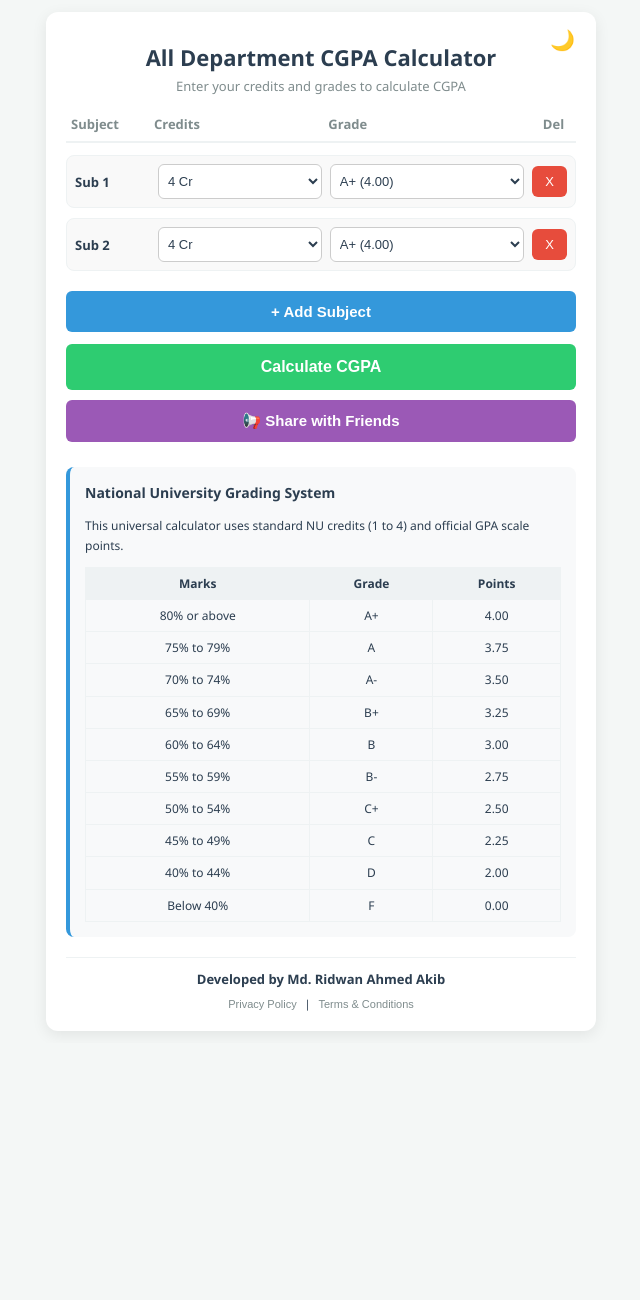
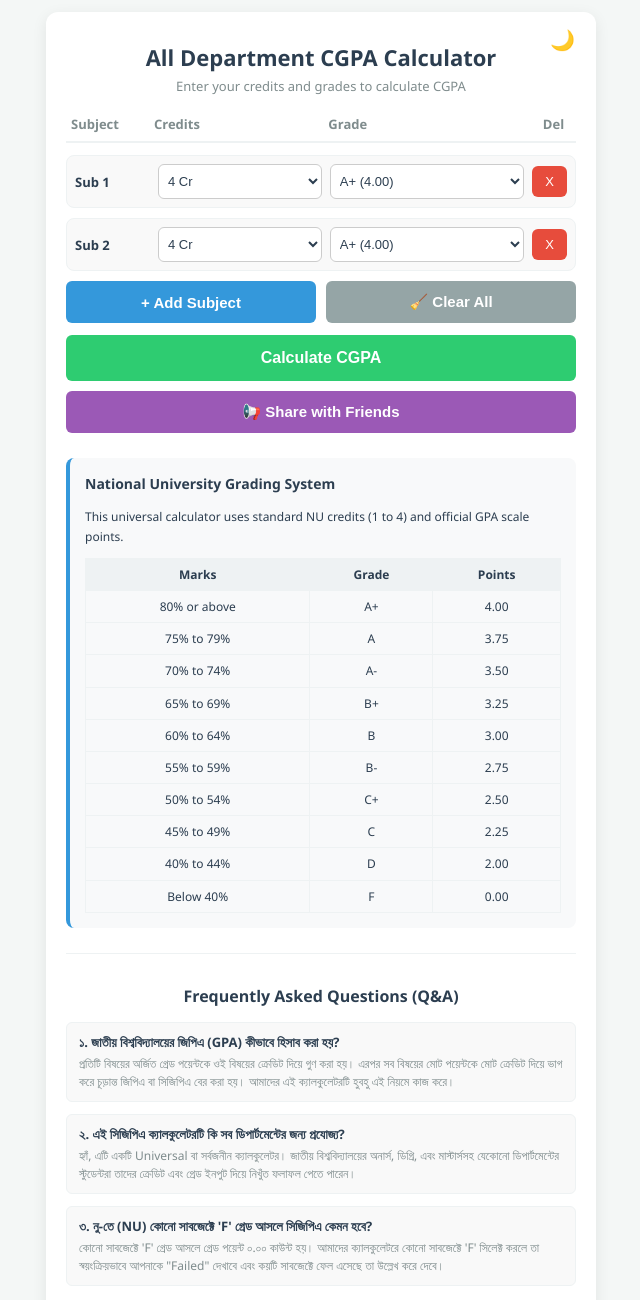
Before and after one commit to ridwan-akib/nu-universal-cgpa-calculator, a plain HTML site: page index.html in a window 1280 px wide. Shown: the top 1300 px of the page, without its empty margins (319-959 px from the left). Before the commit the page ends 1043 px from the top, so only its background shows below. Drawn offline with Linux system fonts and the light colour scheme.

Commit message:
Update index.html

```diff
--- a/index.html
+++ b/index.html
@@ -149,6 +149,15 @@
         select:focus {
             border-color: #3498db;
         }
+
+        /* Action Buttons Grid */
+        .btn-grid {
+            display: grid;
+            grid-template-columns: 1fr 1fr;
+            gap: 10px;
+            margin-top: 10px;
+        }
+
         .btn-add {
             background-color: #3498db;
             color: white;
@@ -157,12 +166,23 @@
             border-radius: 6px;
             cursor: pointer;
             font-weight: bold;
-            width: 100%;
-            margin-top: 10px;
             font-size: 15px;
             transition: 0.3s;
         }
         .btn-add:hover { background-color: #2980b9; }
+
+        .btn-clear {
+            background-color: #95a5a6;
+            color: white;
+            border: none;
+            padding: 12px 15px;
+            border-radius: 6px;
+            cursor: pointer;
+            font-weight: bold;
+            font-size: 15px;
+            transition: 0.3s;
+        }
+        .btn-clear:hover { background-color: #7f8c8d; }
 
         .btn-calc {
             background-color: #2ecc71;
@@ -262,6 +282,37 @@
         .grading-table th {
             background-color: var(--border-color);
             color: var(--text-color);
+        }
+
+        /* Q&A Section Styling */
+        .faq-section {
+            margin-top: 25px;
+            border-top: 1px solid var(--border-color);
+            padding-top: 15px;
+        }
+        .faq-section h3 {
+            font-size: 16px;
+            margin-bottom: 15px;
+            color: var(--text-color);
+            text-align: center;
+        }
+        .faq-item {
+            margin-bottom: 12px;
+            background: var(--row-bg);
+            padding: 10px 12px;
+            border-radius: 6px;
+            border: 1px solid var(--border-color);
+        }
+        .faq-question {
+            font-weight: bold;
+            font-size: 13px;
+            color: var(--text-color);
+            margin-bottom: 4px;
+        }
+        .faq-answer {
+            font-size: 12px;
+            color: var(--subtitle-color);
+            line-height: 1.5;
         }
 
         /* Footer Styling */
@@ -414,9 +465,12 @@
         </div>
     </div>
 
-    <button class="btn-add" onclick="addSubjectRow()">+ Add Subject</button>
+    <div class="btn-grid">
+        <button class="btn-add" onclick="addSubjectRow()">+ Add Subject</button>
+        <button class="btn-clear" onclick="clearAllRows()">🧹 Clear All</button>
+    </div>
+
     <button class="btn-calc" onclick="calculateCGPA()">Calculate CGPA</button>
-
     <button class="btn-share" onclick="shareWithFriends()">📢 Share with Friends</button>
 
     <div class="result-box" id="result-display"></div>
@@ -486,6 +540,25 @@
                 </tr>
             </tbody>
         </table>
+    </div>
+
+    <div class="faq-section">
+        <h3>Frequently Asked Questions (Q&A)</h3>
+
+        <div class="faq-item">
+            <div class="faq-question">১. জাতীয় বিশ্ববিদ্যালয়ের জিপিএ (GPA) কীভাবে হিসাব করা হয়?</div>
+            <div class="faq-answer">প্রতিটি বিষয়ের অর্জিত গ্রেড পয়েন্টকে ওই বিষয়ের ক্রেডিট দিয়ে গুণ করা হয়। এরপর সব বিষয়ের মোট পয়েন্টকে মোট ক্রেডিট দিয়ে ভাগ করে চূড়ান্ত জিপিএ বা সিজিপিএ বের করা হয়। আমাদের এই ক্যালকুলেটরটি হুবহু এই নিয়মে কাজ করে।</div>
+        </div>
+
+        <div class="faq-item">
+            <div class="faq-question">২. এই সিজিপিএ ক্যালকুলেটরটি কি সব ডিপার্টমেন্টের জন্য প্রযোজ্য?</div>
+            <div class="faq-answer">হ্যাঁ, এটি একটি Universal বা সর্বজনীন ক্যালকুলেটর। জাতীয় বিশ্ববিদ্যালয়ের অনার্স, ডিগ্রি, এবং মাস্টার্সসহ যেকোনো ডিপার্টমেন্টের স্টুডেন্টরা তাদের ক্রেডিট এবং গ্রেড ইনপুট দিয়ে নিখুঁত ফলাফল পেতে পারেন।</div>
+        </div>
+
+        <div class="faq-item">
+            <div class="faq-question">৩. নু-তে (NU) কোনো সাবজেক্টে 'F' গ্রেড আসলে সিজিপিএ কেমন হবে?</div>
+            <div class="faq-answer">কোনো সাবজেক্টে 'F' গ্রেড আসলে গ্রেড পয়েন্ট ০.০০ কাউন্ট হয়। আমাদের ক্যালকুলেটরে কোনো সাবজেক্টে 'F' সিলেক্ট করলে তা স্বয়ংক্রিয়ভাবে আপনাকে "Failed" দেখাবে এবং কয়টি সাবজেক্টে ফেল এসেছে তা উল্লেখ করে দেবে।</div>
+        </div>
     </div>
 
     <div class="footer-credit">
@@ -563,6 +636,20 @@
             row.remove();
             updateLabels();
         }
+    }
+
+    // New Clear All Function
+    function clearAllRows() {
+        const container = document.getElementById('subjects-container');
+        container.innerHTML = ''; // Clear all existing rows
+        subjectCount = 0;
+
+        // Hide result display if open
+        document.getElementById('result-display').style.display = 'none';
+
+        // Add default 2 rows back for fresh start
+        addSubjectRow();
+        addSubjectRow();
     }
 
     function updateLabels() {
```
